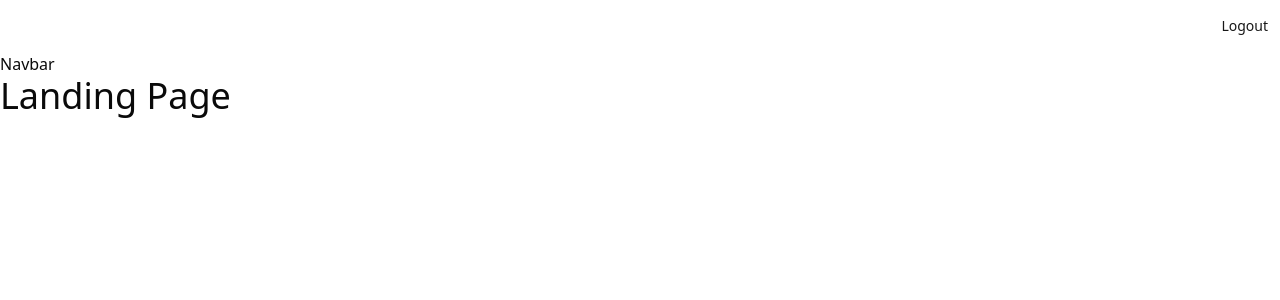
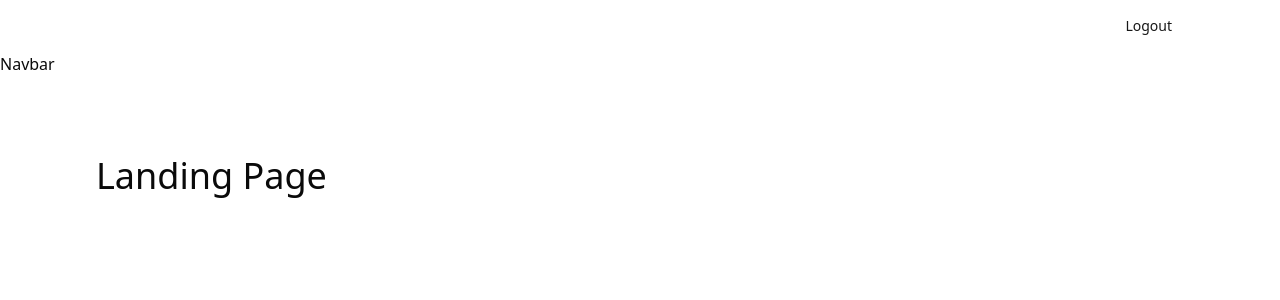
Before and after one commit to AnnaLinden/online_store, a React (Vite) app: page / in a window 1280 px wide. Shown: the top 300 px of the page. Built offline with nearby package versions, Linux system fonts and the light colour scheme.

Commit message:
tailwind custom

```diff
--- a/src/components/Header.tsx
+++ b/src/components/Header.tsx
@@ -14,7 +14,7 @@
         navigate('/')
     }
 
-    return <header>
+    return (<header>
         <div className="align-element flex justify-center sm:justify-end py-2">
             {/* User */}
             {user? (
@@ -39,6 +39,6 @@
 
         </div>
 
-    </header>;
+    </header>);
 }
 export default Header;
--- a/src/index.css
+++ b/src/index.css
@@ -56,6 +56,13 @@
     --chart-5: 340 75% 55%
   }
 }
+
+@layer components {
+  .align-element {
+    @apply mx-auto max-w-6xl px-8;
+
+  }
+}
 @layer base {
   * {
     @apply border-border;
--- a/src/pages/HomeLayout.tsx
+++ b/src/pages/HomeLayout.tsx
@@ -1,14 +1,15 @@
 import { Header } from "@/components";
 import { Outlet } from "react-router-dom";
-
 
 function HomeLayout() {
   return (
     <>
       <Header />
       <nav>Navbar</nav>
+      <div className='align-element py-20'>
         <Outlet />
+      </div>
     </>
   );
-};
+}
 export default HomeLayout;
```
Lines whose indentation alone changed are shown as unchanged.
